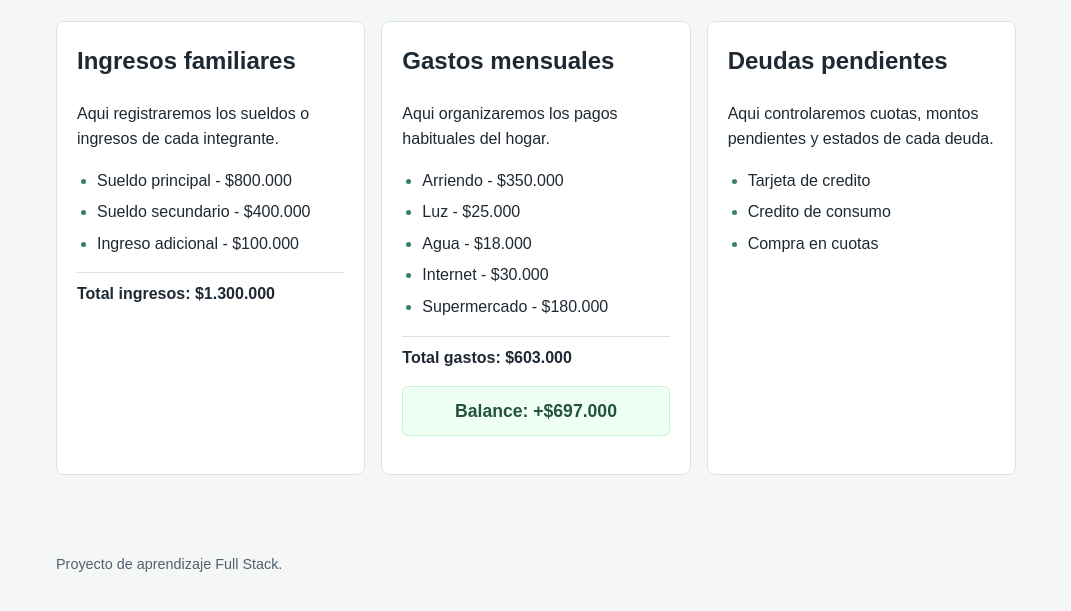
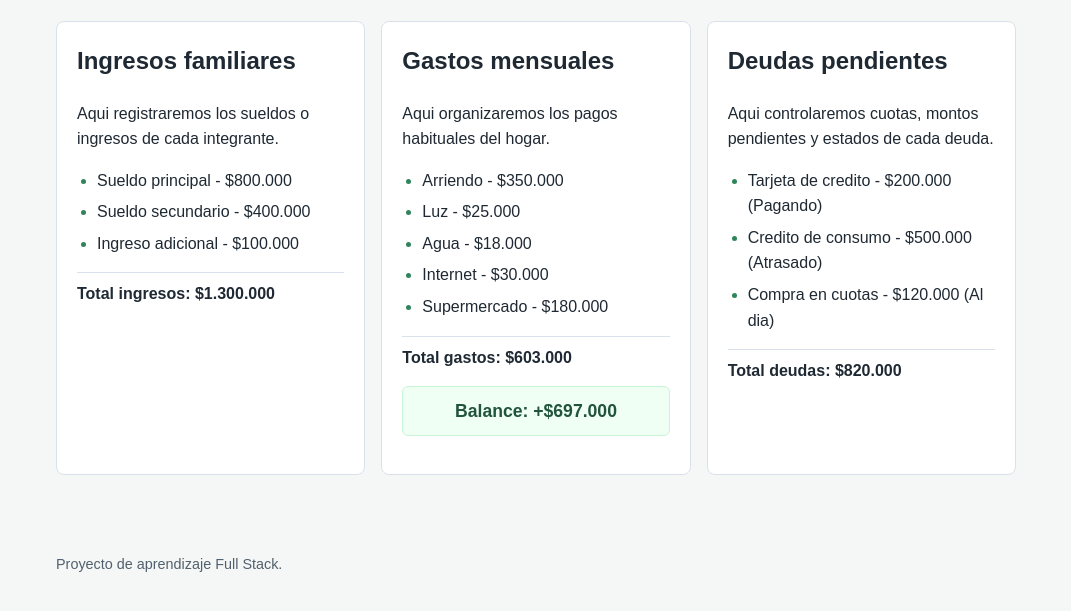
Before and after one commit to Jeremy-s-g/proyecto_gastos, a plain HTML site: page index.html in a window 1280 px wide. Shown: the part 169-780 px from the top of the page, without its empty margins (104-1175 px from the left). Drawn offline with Linux system fonts and the light colour scheme.

Commit message:
Dia 9: Convierte deudas a objetos y muestra total de deudas

```diff
--- a/css/styles.css
+++ b/css/styles.css
@@ -45,7 +45,8 @@ li {
 }
 
 #total-ingresos,
-#total-gastos {
+#total-gastos,
+#total-deudas {
   font-weight: bold;
   margin-top: 12px;
   padding-top: 8px;
--- a/index.html
+++ b/index.html
@@ -35,6 +35,7 @@
         <p>Aqui controlaremos cuotas, montos pendientes y estados de cada deuda.</p>
 
         <ul id="lista-deudas"></ul>
+        <p id="total-deudas"></p>
       </section>
     </main>
 
--- a/js/app.js
+++ b/js/app.js
@@ -32,7 +32,11 @@ const gastos = [
   }
 ];
 
-const deudas = ["Tarjeta de credito", "Credito de consumo", "Compra en cuotas"];
+const deudas = [
+  { nombre: "Tarjeta de credito", monto: 200000, estado: "Pagando" },
+  { nombre: "Credito de consumo", monto: 500000, estado: "Atrasado" },
+  { nombre: "Compra en cuotas", monto: 120000, estado: "Al dia" }
+];
 
 let totalGastos = 0;
 
@@ -48,12 +52,19 @@ for (const ingreso of ingresos) {
 
 const balance = totalIngresos - totalGastos;
 
+let totalDeudas = 0;
+
+for (const deuda of deudas) {
+  totalDeudas = totalDeudas + deuda.monto;
+}
+
 console.log("Ingresos:", ingresos);
 console.log("Gastos:", gastos);
 console.log("Deudas:", deudas);
 console.log("Total de gastos:", totalGastos);
 console.log("Total de ingresos:", totalIngresos);
 console.log("Balance:", balance);
+console.log("Total de deudas:", totalDeudas);
 
 // --- Renderizar ingresos ---
 const listaIngresos = document.getElementById("lista-ingresos");
@@ -98,6 +109,9 @@ const listaDeudas = document.getElementById("lista-deudas");
 
 for (const deuda of deudas) {
   const li = document.createElement("li");
-  li.textContent = deuda;
+  li.textContent = `${deuda.nombre} - $${deuda.monto.toLocaleString("es-CL")} (${deuda.estado})`;
   listaDeudas.appendChild(li);
 }
+
+const totalDeudasEl = document.getElementById("total-deudas");
+totalDeudasEl.textContent = `Total deudas: $${totalDeudas.toLocaleString("es-CL")}`;
```
